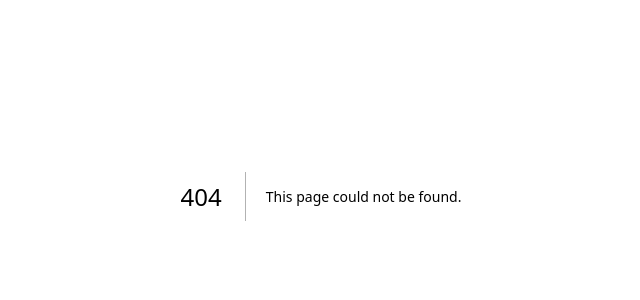
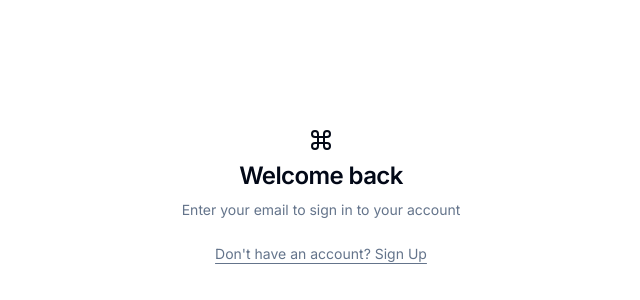
Before and after one commit to leighton-tidwell/fit-forge-pro, a Next.js app: page /login in a window 1280 px wide. Before the commit this address had no page. Shown: the part 204-504 px from the top of the page, without its empty margins (319-959 px from the left). Built offline with nearby package versions, Linux system fonts and the light colour scheme.

Commit message:
initialize repo

```diff
--- /dev/null
+++ b/src/app/(auth)/layout.tsx
@@ -0,0 +1,7 @@
+interface AuthLayoutProps {
+  children: React.ReactNode;
+}
+
+export default function AuthLayout({ children }: AuthLayoutProps) {
+  return <div className="min-h-screen">{children}</div>;
+}
--- /dev/null
+++ b/src/app/(auth)/login/page.tsx
@@ -0,0 +1,49 @@
+import { Metadata } from "next";
+import Link from "next/link";
+
+import { cn } from "@/lib/utils";
+import { buttonVariants } from "@/components/ui/button";
+import { Icons } from "@/components/icons";
+
+export const metadata: Metadata = {
+  title: "Login",
+  description: "Login to your account",
+};
+
+export default function LoginPage() {
+  return (
+    <div className="container flex h-screen w-screen flex-col items-center justify-center">
+      {/* <Link
+        href="/"
+        className={cn(
+          buttonVariants({ variant: "ghost" }),
+          "absolute left-4 top-4 md:left-8 md:top-8"
+        )}
+      >
+        <>
+          <Icons.chevronLeft className="mr-2 h-4 w-4" />
+          Back
+        </>
+      </Link> */}
+      <div className="mx-auto flex w-full flex-col justify-center space-y-6 sm:w-[350px]">
+        <div className="flex flex-col space-y-2 text-center">
+          <Icons.logo className="mx-auto h-6 w-6" />
+          <h1 className="text-2xl font-semibold tracking-tight">
+            Welcome back
+          </h1>
+          <p className="text-sm text-muted-foreground">
+            Enter your email to sign in to your account
+          </p>
+        </div>
+        <p className="px-8 text-center text-sm text-muted-foreground">
+          <Link
+            href="/register"
+            className="hover:text-brand underline underline-offset-4"
+          >
+            Don&apos;t have an account? Sign Up
+          </Link>
+        </p>
+      </div>
+    </div>
+  );
+}
--- a/src/app/globals.css
+++ b/src/app/globals.css
@@ -2,26 +2,75 @@
 @tailwind components;
 @tailwind utilities;
 
-:root {
-  --foreground-rgb: 0, 0, 0;
-  --background-start-rgb: 214, 219, 220;
-  --background-end-rgb: 255, 255, 255;
-}
+@layer base {
+  :root {
+    --background: 0 0% 100%;
+    --foreground: 222.2 84% 4.9%;
 
-@media (prefers-color-scheme: dark) {
-  :root {
-    --foreground-rgb: 255, 255, 255;
-    --background-start-rgb: 0, 0, 0;
-    --background-end-rgb: 0, 0, 0;
+    --card: 0 0% 100%;
+    --card-foreground: 222.2 84% 4.9%;
+
+    --popover: 0 0% 100%;
+    --popover-foreground: 222.2 84% 4.9%;
+
+    --primary: 222.2 47.4% 11.2%;
+    --primary-foreground: 210 40% 98%;
+
+    --secondary: 210 40% 96.1%;
+    --secondary-foreground: 222.2 47.4% 11.2%;
+
+    --muted: 210 40% 96.1%;
+    --muted-foreground: 215.4 16.3% 46.9%;
+
+    --accent: 210 40% 96.1%;
+    --accent-foreground: 222.2 47.4% 11.2%;
+
+    --destructive: 0 84.2% 60.2%;
+    --destructive-foreground: 210 40% 98%;
+
+    --border: 214.3 31.8% 91.4%;
+    --input: 214.3 31.8% 91.4%;
+    --ring: 222.2 84% 4.9%;
+
+    --radius: 0.5rem;
+  }
+
+  .dark {
+    --background: 222.2 84% 4.9%;
+    --foreground: 210 40% 98%;
+
+    --card: 222.2 84% 4.9%;
+    --card-foreground: 210 40% 98%;
+
+    --popover: 222.2 84% 4.9%;
+    --popover-foreground: 210 40% 98%;
+
+    --primary: 210 40% 98%;
+    --primary-foreground: 222.2 47.4% 11.2%;
+
+    --secondary: 217.2 32.6% 17.5%;
+    --secondary-foreground: 210 40% 98%;
+
+    --muted: 217.2 32.6% 17.5%;
+    --muted-foreground: 215 20.2% 65.1%;
+
+    --accent: 217.2 32.6% 17.5%;
+    --accent-foreground: 210 40% 98%;
+
+    --destructive: 0 62.8% 30.6%;
+    --destructive-foreground: 210 40% 98%;
+
+    --border: 217.2 32.6% 17.5%;
+    --input: 217.2 32.6% 17.5%;
+    --ring: 212.7 26.8% 83.9%;
   }
 }
 
-body {
-  color: rgb(var(--foreground-rgb));
-  background: linear-gradient(
-      to bottom,
-      transparent,
-      rgb(var(--background-end-rgb))
-    )
-    rgb(var(--background-start-rgb));
+@layer base {
+  * {
+    @apply border-border;
+  }
+  body {
+    @apply bg-background text-foreground;
+  }
 }
--- a/src/app/layout.tsx
+++ b/src/app/layout.tsx
@@ -1,22 +1,27 @@
-import type { Metadata } from 'next'
-import { Inter } from 'next/font/google'
-import './globals.css'
+import "./globals.css";
+import { Inter as FontSans } from "next/font/google";
+import { cn } from "@/lib/utils";
 
-const inter = Inter({ subsets: ['latin'] })
-
-export const metadata: Metadata = {
-  title: 'Create Next App',
-  description: 'Generated by create next app',
-}
+export const fontSans = FontSans({
+  subsets: ["latin"],
+  variable: "--font-sans",
+});
 
 export default function RootLayout({
   children,
 }: {
-  children: React.ReactNode
+  children: React.ReactNode;
 }) {
   return (
-    <html lang="en">
-      <body className={inter.className}>{children}</body>
+    <html lang="en" suppressHydrationWarning>
+      <body
+        className={cn(
+          "min-h-screen bg-background font-sans antialiased",
+          fontSans.variable
+        )}
+      >
+        {children}
+      </body>
     </html>
-  )
+  );
 }
--- /dev/null
+++ b/src/components/icons.tsx
@@ -0,0 +1,70 @@
+import {
+  AlertTriangle,
+  ArrowRight,
+  Check,
+  ChevronLeft,
+  ChevronRight,
+  Command,
+  CreditCard,
+  File,
+  FileText,
+  HelpCircle,
+  Image,
+  Laptop,
+  Loader2,
+  LucideIcon,
+  LucideProps,
+  Moon,
+  MoreVertical,
+  Pizza,
+  Plus,
+  Settings,
+  SunMedium,
+  Trash,
+  User,
+  X,
+} from "lucide-react";
+
+export type Icon = LucideIcon;
+
+export const Icons = {
+  logo: Command,
+  close: X,
+  spinner: Loader2,
+  chevronLeft: ChevronLeft,
+  chevronRight: ChevronRight,
+  trash: Trash,
+  post: FileText,
+  page: File,
+  media: Image,
+  settings: Settings,
+  billing: CreditCard,
+  ellipsis: MoreVertical,
+  add: Plus,
+  warning: AlertTriangle,
+  user: User,
+  arrowRight: ArrowRight,
+  help: HelpCircle,
+  pizza: Pizza,
+  sun: SunMedium,
+  moon: Moon,
+  laptop: Laptop,
+  gitHub: ({ ...props }: LucideProps) => (
+    <svg
+      aria-hidden="true"
+      focusable="false"
+      data-prefix="fab"
+      data-icon="github"
+      role="img"
+      xmlns="http://www.w3.org/2000/svg"
+      viewBox="0 0 496 512"
+      {...props}
+    >
+      <path
+        fill="currentColor"
+        d="M165.9 397.4c0 2-2.3 3.6-5.2 3.6-3.3 .3-5.6-1.3-5.6-3.6 0-2 2.3-3.6 5.2-3.6 3-.3 5.6 1.3 5.6 3.6zm-31.1-4.5c-.7 2 1.3 4.3 4.3 4.9 2.6 1 5.6 0 6.2-2s-1.3-4.3-4.3-5.2c-2.6-.7-5.5 .3-6.2 2.3zm44.2-1.7c-2.9 .7-4.9 2.6-4.6 4.9 .3 2 2.9 3.3 5.9 2.6 2.9-.7 4.9-2.6 4.6-4.6-.3-1.9-3-3.2-5.9-2.9zM244.8 8C106.1 8 0 113.3 0 252c0 110.9 69.8 205.8 169.5 239.2 12.8 2.3 17.3-5.6 17.3-12.1 0-6.2-.3-40.4-.3-61.4 0 0-70 15-84.7-29.8 0 0-11.4-29.1-27.8-36.6 0 0-22.9-15.7 1.6-15.4 0 0 24.9 2 38.6 25.8 21.9 38.6 58.6 27.5 72.9 20.9 2.3-16 8.8-27.1 16-33.7-55.9-6.2-112.3-14.3-112.3-110.5 0-27.5 7.6-41.3 23.6-58.9-2.6-6.5-11.1-33.3 2.6-67.9 20.9-6.5 69 27 69 27 20-5.6 41.5-8.5 62.8-8.5s42.8 2.9 62.8 8.5c0 0 48.1-33.6 69-27 13.7 34.7 5.2 61.4 2.6 67.9 16 17.7 25.8 31.5 25.8 58.9 0 96.5-58.9 104.2-114.8 110.5 9.2 7.9 17 22.9 17 46.4 0 33.7-.3 75.4-.3 83.6 0 6.5 4.6 14.4 17.3 12.1C428.2 457.8 496 362.9 496 252 496 113.3 383.5 8 244.8 8zM97.2 352.9c-1.3 1-1 3.3 .7 5.2 1.6 1.6 3.9 2.3 5.2 1 1.3-1 1-3.3-.7-5.2-1.6-1.6-3.9-2.3-5.2-1zm-10.8-8.1c-.7 1.3 .3 2.9 2.3 3.9 1.6 1 3.6 .7 4.3-.7 .7-1.3-.3-2.9-2.3-3.9-2-.6-3.6-.3-4.3 .7zm32.4 35.6c-1.6 1.3-1 4.3 1.3 6.2 2.3 2.3 5.2 2.6 6.5 1 1.3-1.3 .7-4.3-1.3-6.2-2.2-2.3-5.2-2.6-6.5-1zm-11.4-14.7c-1.6 1-1.6 3.6 0 5.9 1.6 2.3 4.3 3.3 5.6 2.3 1.6-1.3 1.6-3.9 0-6.2-1.4-2.3-4-3.3-5.6-2z"
+      ></path>
+    </svg>
+  ),
+  check: Check,
+};
--- /dev/null
+++ b/src/components/ui/button.tsx
@@ -0,0 +1,56 @@
+import * as React from "react"
+import { Slot } from "@radix-ui/react-slot"
+import { cva, type VariantProps } from "class-variance-authority"
+
+import { cn } from "@/lib/utils"
+
+const buttonVariants = cva(
+  "inline-flex items-center justify-center whitespace-nowrap rounded-md text-sm font-medium ring-offset-background transition-colors focus-visible:outline-none focus-visible:ring-2 focus-visible:ring-ring focus-visible:ring-offset-2 disabled:pointer-events-none disabled:opacity-50",
+  {
+    variants: {
+      variant: {
+        default: "bg-primary text-primary-foreground hover:bg-primary/90",
+        destructive:
+          "bg-destructive text-destructive-foreground hover:bg-destructive/90",
+        outline:
+          "border border-input bg-background hover:bg-accent hover:text-accent-foreground",
+        secondary:
+          "bg-secondary text-secondary-foreground hover:bg-secondary/80",
+        ghost: "hover:bg-accent hover:text-accent-foreground",
+        link: "text-primary underline-offset-4 hover:underline",
+      },
+      size: {
+        default: "h-10 px-4 py-2",
+        sm: "h-9 rounded-md px-3",
+        lg: "h-11 rounded-md px-8",
+        icon: "h-10 w-10",
+      },
+    },
+    defaultVariants: {
+      variant: "default",
+      size: "default",
+    },
+  }
+)
+
+export interface ButtonProps
+  extends React.ButtonHTMLAttributes<HTMLButtonElement>,
+    VariantProps<typeof buttonVariants> {
+  asChild?: boolean
+}
+
+const Button = React.forwardRef<HTMLButtonElement, ButtonProps>(
+  ({ className, variant, size, asChild = false, ...props }, ref) => {
+    const Comp = asChild ? Slot : "button"
+    return (
+      <Comp
+        className={cn(buttonVariants({ variant, size, className }))}
+        ref={ref}
+        {...props}
+      />
+    )
+  }
+)
+Button.displayName = "Button"
+
+export { Button, buttonVariants }
--- /dev/null
+++ b/src/lib/utils.ts
@@ -0,0 +1,6 @@
+import { type ClassValue, clsx } from "clsx"
+import { twMerge } from "tailwind-merge"
+
+export function cn(...inputs: ClassValue[]) {
+  return twMerge(clsx(inputs))
+}
--- a/tailwind.config.ts
+++ b/tailwind.config.ts
@@ -1,20 +1,84 @@
-import type { Config } from 'tailwindcss'
+import type { Config } from "tailwindcss";
+import { fontFamily } from "tailwindcss/defaultTheme";
 
-const config: Config = {
+const config = {
+  darkMode: ["class"],
   content: [
-    './src/pages/**/*.{js,ts,jsx,tsx,mdx}',
-    './src/components/**/*.{js,ts,jsx,tsx,mdx}',
-    './src/app/**/*.{js,ts,jsx,tsx,mdx}',
+    "./pages/**/*.{ts,tsx}",
+    "./components/**/*.{ts,tsx}",
+    "./app/**/*.{ts,tsx}",
+    "./src/**/*.{ts,tsx}",
   ],
+  prefix: "",
   theme: {
+    container: {
+      center: true,
+      padding: "2rem",
+      screens: {
+        "2xl": "1400px",
+      },
+    },
     extend: {
-      backgroundImage: {
-        'gradient-radial': 'radial-gradient(var(--tw-gradient-stops))',
-        'gradient-conic':
-          'conic-gradient(from 180deg at 50% 50%, var(--tw-gradient-stops))',
+      colors: {
+        border: "hsl(var(--border))",
+        input: "hsl(var(--input))",
+        ring: "hsl(var(--ring))",
+        background: "hsl(var(--background))",
+        foreground: "hsl(var(--foreground))",
+        primary: {
+          DEFAULT: "hsl(var(--primary))",
+          foreground: "hsl(var(--primary-foreground))",
+        },
+        secondary: {
+          DEFAULT: "hsl(var(--secondary))",
+          foreground: "hsl(var(--secondary-foreground))",
+        },
+        destructive: {
+          DEFAULT: "hsl(var(--destructive))",
+          foreground: "hsl(var(--destructive-foreground))",
+        },
+        muted: {
+          DEFAULT: "hsl(var(--muted))",
+          foreground: "hsl(var(--muted-foreground))",
+        },
+        accent: {
+          DEFAULT: "hsl(var(--accent))",
+          foreground: "hsl(var(--accent-foreground))",
+        },
+        popover: {
+          DEFAULT: "hsl(var(--popover))",
+          foreground: "hsl(var(--popover-foreground))",
+        },
+        card: {
+          DEFAULT: "hsl(var(--card))",
+          foreground: "hsl(var(--card-foreground))",
+        },
+      },
+      borderRadius: {
+        lg: "var(--radius)",
+        md: "calc(var(--radius) - 2px)",
+        sm: "calc(var(--radius) - 4px)",
+      },
+      keyframes: {
+        "accordion-down": {
+          from: { height: "0" },
+          to: { height: "var(--radix-accordion-content-height)" },
+        },
+        "accordion-up": {
+          from: { height: "var(--radix-accordion-content-height)" },
+          to: { height: "0" },
+        },
+      },
+      animation: {
+        "accordion-down": "accordion-down 0.2s ease-out",
+        "accordion-up": "accordion-up 0.2s ease-out",
+      },
+      fontFamily: {
+        sans: ["var(--font-sans)", ...fontFamily.sans],
       },
     },
   },
-  plugins: [],
-}
-export default config
+  plugins: [require("tailwindcss-animate")],
+} satisfies Config;
+
+export default config;
```
Also changed, not shown: package.json (+8 -2 lines), components.json (added), 1 other file (tests, documents, lock files or other folders).
